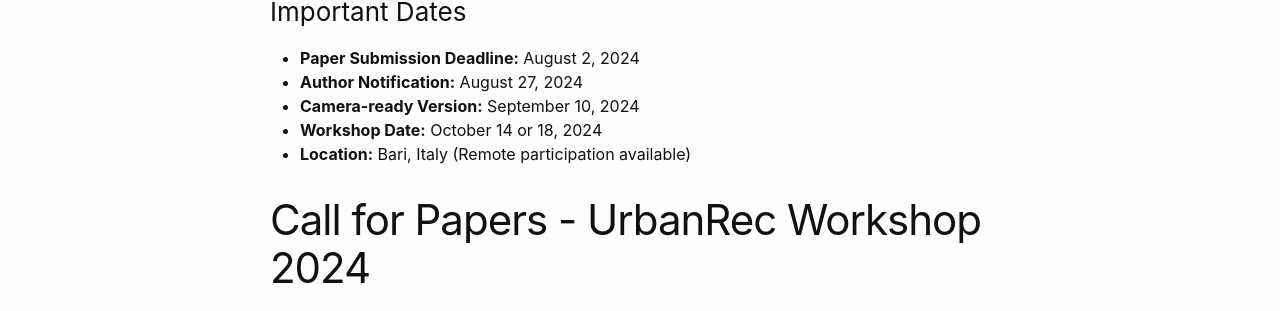
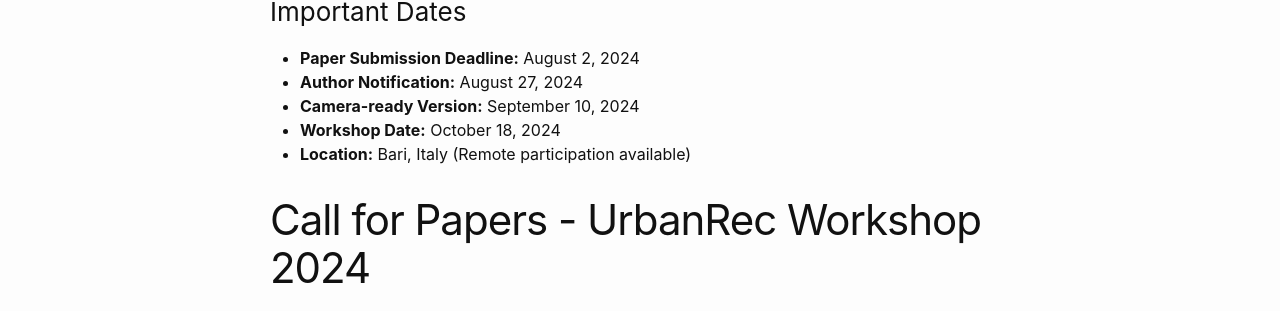
Before and after one commit to UrbanRec/UrbanRec2024, a Jekyll site: the page built from cfp.md, in a window 1280 px wide and 900 px high. Shown: the part 130-441 px from the top of the window. Built offline with Jekyll 4.4.1, drawn with Linux system fonts in a browser that asks for light colours.

Commit message:
Update cfp.md

```diff
--- a/cfp.md
+++ b/cfp.md
@@ -9,7 +9,7 @@ permalink: /call/
 - **Paper Submission Deadline:** August 2, 2024
 - **Author Notification:** August 27, 2024
 - **Camera-ready Version:** September 10, 2024
-- **Workshop Date:** October 14 or 18, 2024
+- **Workshop Date:** October 18, 2024
 - **Location:** Bari, Italy (Remote participation available)
 
 
```
